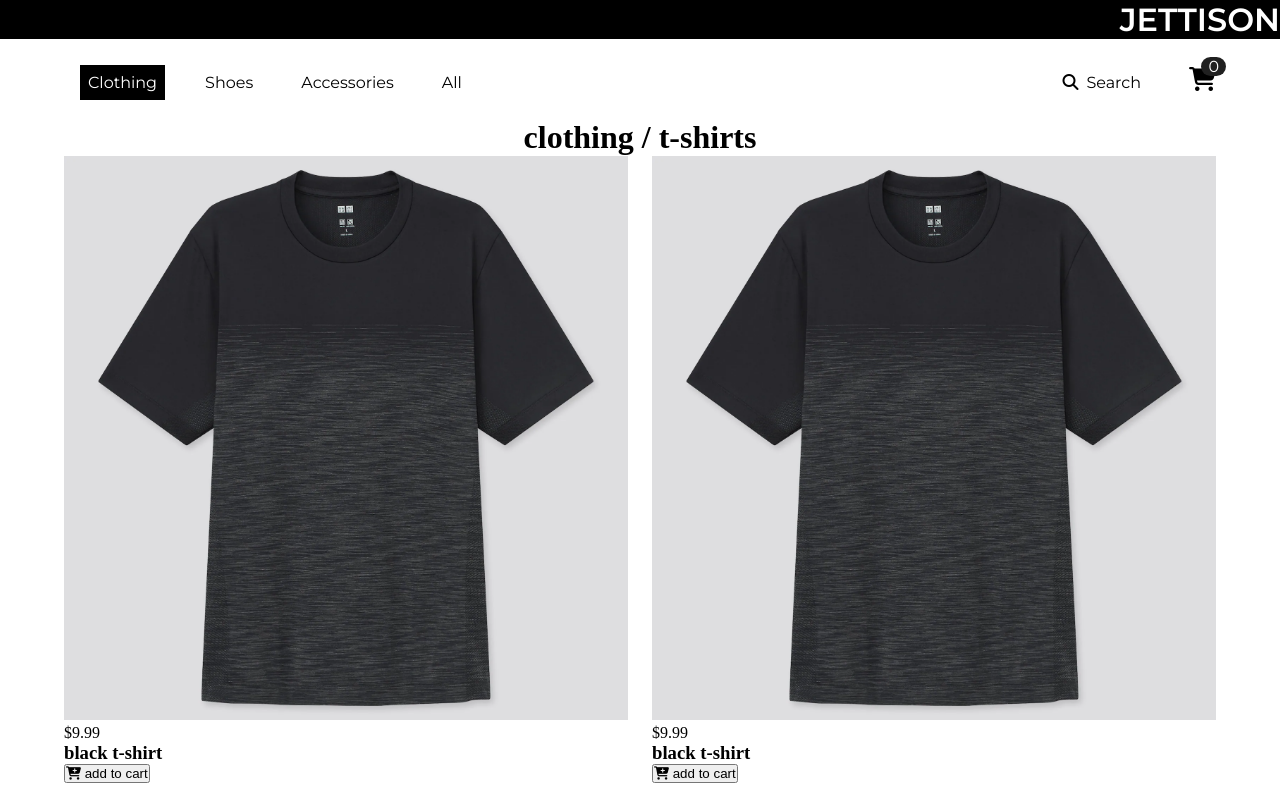
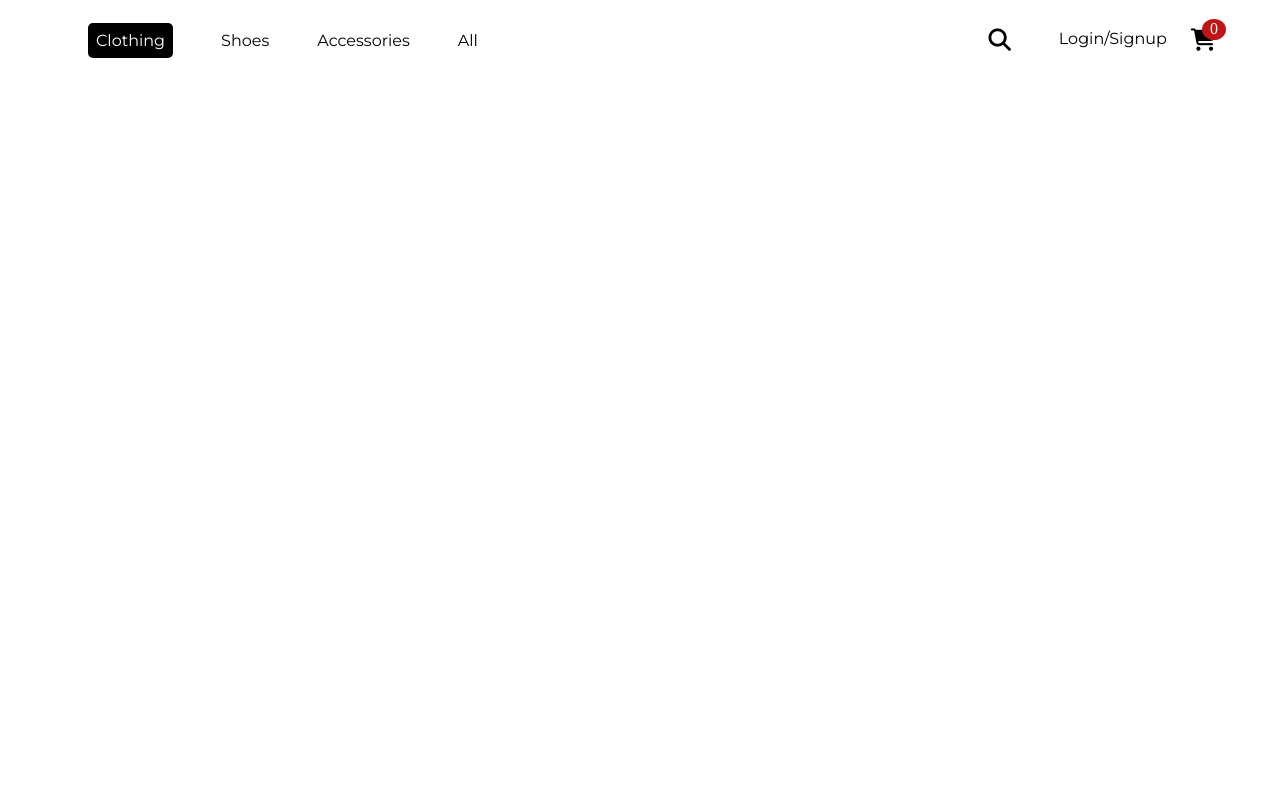
Before and after one commit to Jettiso/Jettison-store, a plain HTML site: page index.html in a window 1280 px wide. Drawn offline with Linux system fonts and the light colour scheme.

Commit message:
save all

```diff
--- a/app.js
+++ b/app.js
@@ -0,0 +1,15 @@
+// SELECT
+const cartBtn = document.querySelector(".cart-btn");
+const cartOverlay = document.querySelector(".cart-overlay");
+const cartDOM = document.querySelector(".cart");
+const closeCart = document.querySelector(".close-cart");
+
+cartBtn.addEventListener("click", () => {
+    cartOverlay.classList.add("transparentBg");
+    cartDOM.classList.add("showCart");
+});
+
+closeCart.addEventListener('click', () => {
+    cartOverlay.classList.remove("transparentBg");
+    cartDOM.classList.remove("showCart");
+})
--- a/index.html
+++ b/index.html
@@ -12,64 +12,43 @@
         ></script>
     </head>
     <body>
-        <!-- TODO:
-  *BUILD NAV >
-  *BUILD MAIN CONTENT >
-  *BUILD SIDE FILTER
-  *BUILD CART -->
-        <div class="creator"><h1>JETTISON</h1></div>
+        <!-- TODO: BUILD NAVBAR -->
+        <!-- TODO: BUILD CART -->
+        <!-- TODO: BUILD DROPDOWN -->
+        <!-- TODO: BUILD MAIN CONTENT -->
         <nav class="navbar">
-            <div class="navigation-links">
+            <div class="links-container">
                 <ul>
                 <li><a href="#" class="links current">clothing</a></li>
-                    <li><a href="#" class="links">Shoes</a></li>
+                <li><a href="#" class="links">shoes</a></li>
                 <li><a href="#" class="links">accessories</a></li>
-                    <li><a href="#" class="links">All</a></li>
+                <li><a href="#" class="links">all</a></li>
             </ul>
             <ul>
-                    <li>
-                        <a href="#" class="icon-links"
-                            ><i class="fas fa-search"></i>search</a
-                        >
-                    </li>
-                    <li><a href="#" class="icon-links"></a></li>
+                <li><i class="fas fa-search"></i></li>
+                <li><a href="#">login/signup</a></li>
                 <div class="cart-btn">
-                        <a href="#" class="icon-links"></a
-                        ><i class="fas fa-shopping-cart"></i
-                        ><span class="cart-total">0</span>
+                    <i class="fas fa-shopping-cart"></i>
+                    <span class="cart-items">0</span>
                 </div>
             </ul>
             </div>
         </nav>
-        <main class="products">
-            <div class="category-container">
-                <h1>clothing / <span class="category-title">t-shirts</span></h1>
+        <div class="cart-overlay ">
+            <aside class="cart ">
+                <span class="close-cart">
+                    <i class="fas fa-window-close"></i>
+                </span>
+                <h2>your cart</h2>
+                <!-- CART ITEM -->
+
+                <!-- CART FOOTER -->
+                <div class="cart-footer">
+                    <h3>your total: $ <span class="cart-total">0</span></h3>
+                    <button class="clear-cart banner-btn">clear cart</button>
                 </div>
-            <div class="product-items">
-                <!-- SINGLE PRODUCT -->
-                <article class="product">
-                    <div class="img-container">
-                        <img src="/images/tshirts/dexcneck.png" alt="" />
-                        <span class="price">$9.99</span>
+            </aside>
         </div>
-                    <h3 class="product-title">black t-shirt</h3>
-                    <button class="bag-btn" data-id="1">
-                        <i class="fas fa-cart-plus"></i>
-                        add to cart
-                    </button>
-                </article>
-                <article class="product">
-                    <div class="img-container">
-                        <img src="/images/tshirts/dexcneck.png" alt="" />
-                        <span class="price">$9.99</span>
-                    </div>
-                    <h3 class="product-title">black t-shirt</h3>
-                    <button class="bag-btn" data-id="1">
-                        <i class="fas fa-cart-plus"></i>
-                        add to cart
-                    </button>
-                </article>
-            </div>
-        </main>
+        <script src="app.js"></script>
     </body>
 </html>
--- a/styles.css
+++ b/styles.css
@@ -15,109 +15,160 @@
     --nav-font: font-family: 'Montserrat', sans-serif;
     --product-font: font-family: 'Sora', sans-serif;
 }
+
 a, li {
   text-decoration: none;
   list-style-type: none;
 }
 
-.creator {
-  background: black;
-  color: white;
-  width: 100%;
-  text-align: right;
-  font-family: 'Montserrat', sans-serif;
+h2, a, h3 {
+  font-family: 'Montserrat' , sans-serif;
 }
+
+/* NAVIGATION */
 .navbar {
   display: flex;
-  width: 100%;
   height: 10vh;
-  align-items: center;
-  position: sticky;
-  font-family: 'Montserrat', sans-serif;
 }
 
-.navbar .navigation-links ul {
+.links-container {
   display: flex;
-  align-items: flex-end;
+  justify-content: space-between;
+  align-items: center;
+  width: 90%;
+  margin: 0 auto;
+}
+.navbar ul {
+  display: flex;
+
 }
 
-.navbar .navigation-links ul li {
-  margin: 0 1rem;
+.navbar ul li {
+  margin: 0 1.5rem;
 }
 
-.links {
-  padding: .5rem;
+.navbar ul li a {
+  color: black;
+  font-family: 'Montserrat', sans-serif;
   text-transform: capitalize;
-  color:  black;
+  font-size: 1rem;
 }
 
-.links:hover {
-  border-bottom: 1.4px solid black;
+.navbar ul li a:hover {
+  border-bottom: 1.5px solid black;
 }
 
-.icon-links {
-  color: black;
-  text-transform: capitalize;
+.navbar ul li .current {
+  background-color: black;
+  color: white;
+  padding: .5rem;
+  border-radius: 5px;
+}
+
+.navbar ul li .current:hover {
+  background-color: black;
+  color: white;
+  padding: .5rem;
+  border-radius: 5px;
+  border-bottom: none;
+}
+
+.cart-btn {
+  position: relative;
+  cursor: pointer;
+}
+
+.fa-shopping-cart {
+  font-size: 1.4rem;
 }
 
 .fa-search {
-  margin-right: .5rem;
+  cursor: pointer;
+  font-size: 1.4rem;
 }
-
-.navigation-links {
-  display: flex;
-  justify-content: space-between;
-  width: 90%;
-  margin: 0 auto;
-}
-
-.current {
-  background-color: black;
+.cart-items {
+  position: absolute;
+  top: -10px;
+  right: -10px;
+  padding: .1rem .5rem;
+  background-color: rgb(192, 21, 21);
+  border-radius: 100%;
   color: white;
 }
 
-.current:hover {
-  border: none;
+/* OVERLAY */
+
+.cart-overlay {
+  position: fixed;
+  top: 0;
+  right: 0;
+  width: 100%;
+  height: 100%;
+  background-color: hsla(0, 0%, 9%, 0.596);
+  z-index: 2;
+  visibility: hidden;
 }
 
-.cart-btn {
-  cursor: pointer;
-  position: relative;
+/* CART */
+.cart {
+  position: fixed;
+  top: 0;
+  right: 0;
+  width: 100%;
+  height: 100%;
+  background-color: white;
+  z-index: 3;
+  visibility: hidden;
+  transform: translateX(100%);
+  padding: 2rem;
 }
 
-.cart-total {
-  position: absolute;
-  top: -10px;
-  right: -10px;
-  background: rgb(32, 32, 32);
-  padding: 0 7px;
-  border-radius: 10px ;
-  color: white
+@media  screen and (min-width: 768px) {
+  .cart {
+    width: 30vw;
+    min-width: 450px;
+  }
 }
 
-.fa-shopping-cart {
-  font-size: 1.5rem;
+.showCart {
+  transform: translateX(0);
+  visibility: visible;
 }
 
-/* CATEGORY TITLE */
-.category-container {
+.transparentBg {
+  visibility: visible;
+}
+
+.close-cart {
+  font-size: 1.7rem;
+  cursor: pointer;
+}
+
+.cart-footer {
+  width: 100%;
   display: flex;
-  align-items: center;
+  flex-direction: column;
   justify-content: center;
 }
-
-/* PRODUCT ITEMS */
-
-.product-items {
-  width: 90vw;
-  margin: 0 auto;
-  max-width: 1170px;
-  display: grid;
-  grid-template-columns: repeat(auto-fit, minmax(260px, 1fr));
-  grid-column-gap: 1.5rem;
-  grid-row-gap: 2rem;
+.cart h2 {
+  text-transform: capitalize;
+  text-align: center;
+  margin-bottom: 1rem;
 }
-
-img {
-  width: 100%;
+.cart-footer h3 {
+  font-size: 1.2rem;
+  text-align: center;
+  margin-bottom: 1rem;
+  text-transform: capitalize;
 }
+.clear-cart {
+  border: none;
+  padding: 1rem;
+  background-color: rgb(192, 21, 21);
+  color: white;
+  border-radius: 10px;
+  text-transform: uppercase;
+  font-size: 1rem;
+  letter-spacing: .1rem;
+  cursor: pointer;
+}
```
Lines whose indentation alone changed are shown as unchanged.
